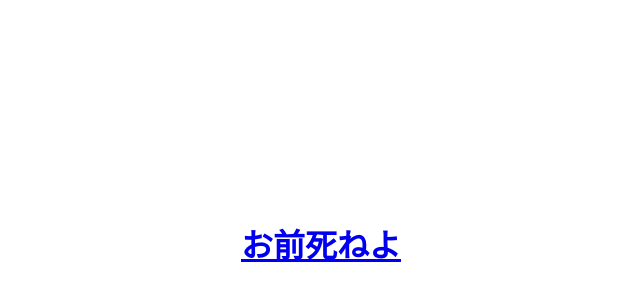
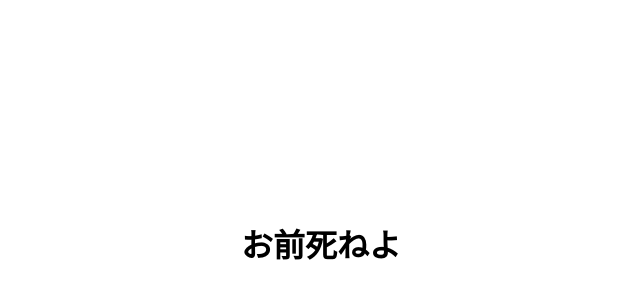
Before and after one commit to TETEnot/Twitter.command.maker, a plain HTML site: page index.html in a window 1280 px wide. Shown: the part 230-530 px from the top of the page, without its empty margins (343-983 px from the left). Drawn offline with Linux system fonts and the light colour scheme.

Commit message:
Update style.css

```diff
--- a/style.css
+++ b/style.css
@@ -10,3 +10,9 @@ h1 {
     margin-top: 450px;
     font-size: xx-large;
 }
+
+a {
+    color: rgb(0, 0, 0);
+    border: none;
+    text-decoration: none;
+}
```
